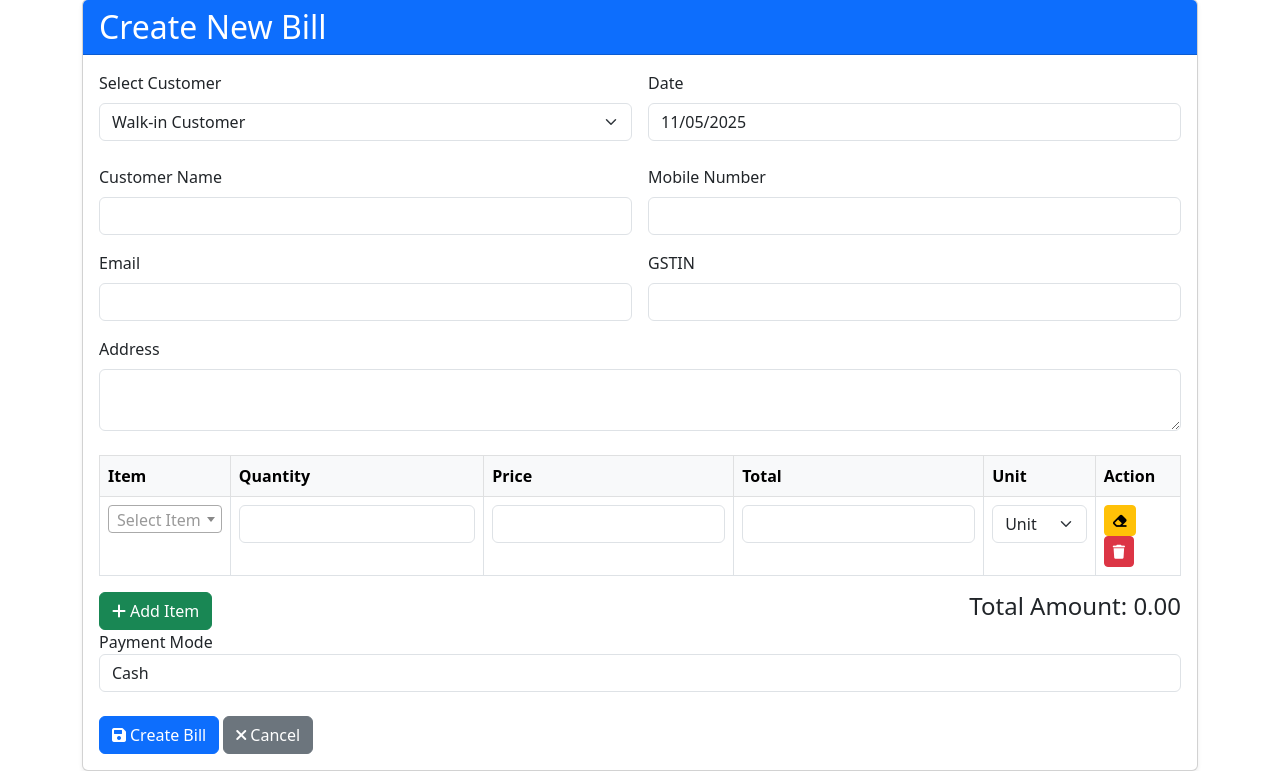
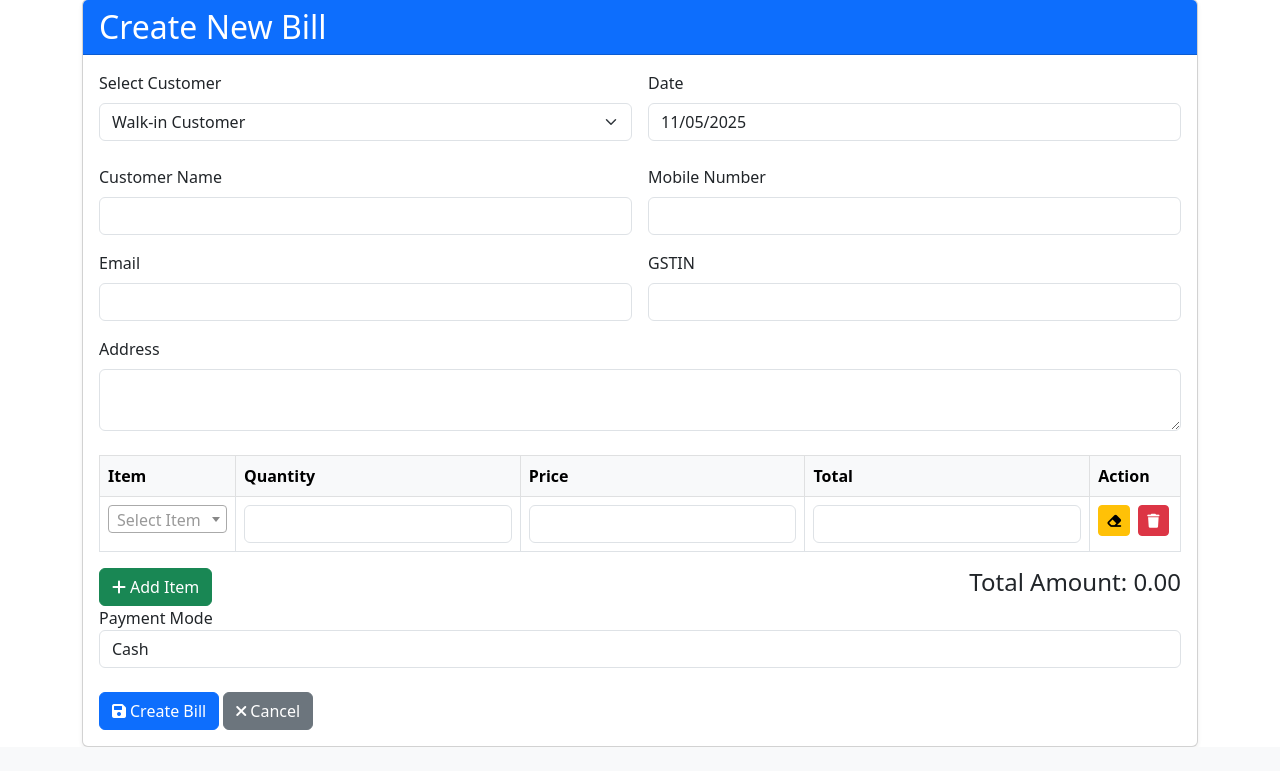
Before and after one commit to srmty/ERP, a Flask app: page /create_bill in a window 1280 px wide. Shown: the part 105-876 px from the top of the page. After the commit the page ends 852 px from the top, so only its background shows below. Run offline with Flask 3, Linux system fonts and the light colour scheme; a user stored in the database is signed in; some libraries are stand-ins or nearby versions.

Commit message:
Added stock validation and updated dependencies

```diff
--- a/app.py
+++ b/app.py
@@ -65,7 +65,6 @@ class Item(db.Model):
     hsn_sac_number = db.Column(db.String(20), nullable=True)  # HSN/SAC number
     tax_rate = db.Column(db.Float, nullable=True, default=0.0)  # percent
     created_at = db.Column(db.DateTime, default=datetime.utcnow)
-    default_unit = db.Column(db.String(32), nullable=True)  # New column for default unit
 
 class Customer(db.Model):
     id = db.Column(db.Integer, primary_key=True)
@@ -99,7 +98,6 @@ class BillItem(db.Model):
     quantity = db.Column(db.Integer, nullable=False)
     price = db.Column(db.Float, nullable=False)
     tax_rate = db.Column(db.Float, nullable=True, default=0.0)
-    unit = db.Column(db.String(32), nullable=True)  # New column for unit
     item = db.relationship('Item')
 
 class Quotation(db.Model):
@@ -210,11 +208,7 @@ def add_item():
         stock = int(request.form['stock'])
         hsn_sac_number = request.form['hsn_sac_number'] if request.form['hsn_sac_number'] else None
         tax_rate = float(request.form['tax_rate']) if request.form['tax_rate'] else 0.0
-        # Handle default unit
-        default_unit = request.form['default_unit']
-        if default_unit == 'Other':
-            default_unit = request.form['default_unit_other']
-        new_item = Item(name=name, description=description, price=price, stock=stock, hsn_sac_number=hsn_sac_number, tax_rate=tax_rate, default_unit=default_unit)
+        new_item = Item(name=name, description=description, price=price, stock=stock, hsn_sac_number=hsn_sac_number, tax_rate=tax_rate)
         db.session.add(new_item)
         db.session.commit()
         flash('Item added successfully!')
@@ -245,15 +239,13 @@ def create_bill():
         payment_mode = request.form.get('payment_mode')
         items = request.form.getlist('items[]')
         quantities = request.form.getlist('quantities[]')
-        units = request.form.getlist('units[]')
-        unit_others = request.form.getlist('unit_others[]')
 
-        # Check for stock availability before creating the bill
-        for idx, (item_id, quantity) in enumerate(zip(items, quantities)):
+        # Check stock levels before processing
+        for item_id, quantity in zip(items, quantities):
             if int(quantity) > 0:
                 item = Item.query.get(item_id)
                 if item and int(quantity) > item.stock:
-                    flash(f'Cannot bill more than available stock for item: {item.name} (Available: {item.stock}, Requested: {quantity})', 'danger')
+                    flash(f'Insufficient stock for {item.name}. Available: {item.stock}, Requested: {quantity}', 'danger')
                     return redirect(url_for('create_bill'))
 
         # Generate invoice number
@@ -282,12 +274,10 @@ def create_bill():
         )
         db.session.add(bill)
 
-        for idx, (item_id, quantity) in enumerate(zip(items, quantities)):
+        for item_id, quantity in zip(items, quantities):
             if int(quantity) > 0:
                 item = Item.query.get(item_id)
                 if item:
-                    # Determine the unit
-                    unit = units[idx] if units[idx] != 'Other' else unit_others[idx]
                     item_tax = item.tax_rate or 0.0
                     item_subtotal = item.price * int(quantity)
                     item_tax_amount = item_subtotal * (item_tax / 100)
@@ -298,16 +288,15 @@ def create_bill():
                         item=item,
                         quantity=int(quantity),
                         price=item.price,
-                        tax_rate=item_tax,
-                        unit=unit
+                        tax_rate=item_tax
                     )
                     db.session.add(bill_item)
+                    # Update stock
+                    item.stock -= int(quantity)
 
         total_amount = subtotal + total_tax
         bill.total_amount = total_amount
         db.session.commit()
-
-        # (REMOVED inventory update logic from here)
 
         flash('Bill created successfully!', 'success')
         return redirect(url_for('view_bills'))
@@ -772,6 +761,7 @@ def edit_item(id):
     if 'user_id' not in session:
         flash('Please login to edit items!', 'warning')
         return redirect(url_for('login'))
+
     item = Item.query.get_or_404(id)
     if request.method == 'POST':
         # Store old values
@@ -781,9 +771,9 @@ def edit_item(id):
             'price': item.price,
             'stock': item.stock,
             'hsn_sac_number': item.hsn_sac_number,
-            'tax_rate': item.tax_rate,
-            'default_unit': item.default_unit
+            'tax_rate': item.tax_rate
         }
+
         # Update item
         item.name = request.form['name']
         item.description = request.form['description']
@@ -791,11 +781,7 @@ def edit_item(id):
         item.stock = int(request.form['stock'])
         item.hsn_sac_number = request.form['hsn_sac_number'] if request.form['hsn_sac_number'] else None
         item.tax_rate = float(request.form['tax_rate']) if request.form['tax_rate'] else 0.0
-        # Handle default unit
-        default_unit = request.form['default_unit']
-        if default_unit == 'Other':
-            default_unit = request.form['default_unit_other']
-        item.default_unit = default_unit
+
         # Store new values
         new_values = {
             'name': item.name,
@@ -803,9 +789,9 @@ def edit_item(id):
             'price': item.price,
             'stock': item.stock,
             'hsn_sac_number': item.hsn_sac_number,
-            'tax_rate': item.tax_rate,
-            'default_unit': item.default_unit
+            'tax_rate': item.tax_rate
         }
+
         # Create history entry
         history = InventoryHistory(
             item_id=item.id,
@@ -1438,9 +1424,6 @@ def delete_bill(id):
 @login_required
 def delete_item(id):
     item = Item.query.get_or_404(id)
-    # Delete all related inventory history records
-    for history in item.history:
-        db.session.delete(history)
     db.session.delete(item)
     db.session.commit()
     flash('Item deleted successfully!', 'success')
--- a/requirements.txt
+++ b/requirements.txt
@@ -2,8 +2,8 @@ Flask==3.0.2
 Flask-SQLAlchemy==3.1.1
 Flask-Migrate==4.0.5
 Flask-Login==0.6.3
-reportlab==4.0.9
 python-dotenv==1.0.1
+reportlab==4.1.0
 Werkzeug==3.0.1
 gunicorn
 psycopg2-binary==2.9.9
--- a/templates/create_bill.html
+++ b/templates/create_bill.html
@@ -53,7 +53,6 @@
                             <th>Quantity</th>
                             <th>Price</th>
                             <th>Total</th>
-                            <th>Unit</th>
                             <th>Action</th>
                         </tr>
                     </thead>
@@ -63,7 +62,7 @@
                                 <select class="form-select item-select" name="items[]" required>
                                     <option value="">Select Item</option>
                                     {% for item in items %}
-                                    <option value="{{ item.id }}" data-price="{{ item.price }}" data-stock="{{ item.quantity }}" data-unit="{{ item.default_unit }}">
+                                    <option value="{{ item.id }}" data-price="{{ item.price }}" data-stock="{{ item.stock }}">
                                         {{ item.name }} ({{ item.price }})
                                     </option>
                                     {% endfor %}
@@ -77,15 +76,6 @@
                             </td>
                             <td>
                                 <input type="number" class="form-control total" name="totals[]" readonly>
-                            </td>
-                            <td>
-                                <select class="form-select unit-select" name="units[]" required>
-                                    <option value="Unit">Unit</option>
-                                    <option value="Packet">Packet</option>
-                                    <option value="Meter">Meter</option>
-                                    <option value="Other">Other</option>
-                                </select>
-                                <input type="text" class="form-control unit-other mt-1" name="unit_others[]" placeholder="Enter unit" style="display:none;">
                             </td>
                             <td>
                                 <button type="button" class="btn btn-warning btn-sm clear-row me-1" title="Clear Row">
@@ -159,31 +149,12 @@ document.addEventListener('DOMContentLoaded', function() {
 
         // Add event listeners
         addRowEventListeners(newRow);
-        addUnitEventListeners(newRow);
         tbody.appendChild(newRow);
         initSelect2();
     });
 
     // Add event listeners to initial row
     addRowEventListeners(table.querySelector('tbody tr'));
-
-    // Add event listener for unit select
-    function addUnitEventListeners(row) {
-        const unitSelect = row.querySelector('.unit-select');
-        const unitOther = row.querySelector('.unit-other');
-        if (unitSelect) {
-            unitSelect.addEventListener('change', function() {
-                if (this.value === 'Other') {
-                    unitOther.style.display = '';
-                    unitOther.required = true;
-                } else {
-                    unitOther.style.display = 'none';
-                    unitOther.required = false;
-                }
-            });
-        }
-    }
-    addUnitEventListeners(table.querySelector('tbody tr'));
 
     // Remove row
     table.addEventListener('click', function(e) {
@@ -211,54 +182,36 @@ document.addEventListener('DOMContentLoaded', function() {
         const quantityInput = row.querySelector('.quantity');
         const priceInput = row.querySelector('.price');
         const totalInput = row.querySelector('.total');
-        const unitSelect = row.querySelector('.unit-select');
-        const unitOther = row.querySelector('.unit-other');
 
         // Native change event
         itemSelect.addEventListener('change', function() {
             const option = this.options[this.selectedIndex];
             const price = option.getAttribute('data-price') || 0;
-            // Remove max restriction
-            quantityInput.removeAttribute('max');
+            const stock = option.getAttribute('data-stock') || 0;
+            quantityInput.setAttribute('max', stock);
             priceInput.value = price;
             // If quantity is already filled, update total
             if (quantityInput.value) {
-                totalInput.value = (price * quantityInput.value).toFixed(2);
+                const quantity = Math.min(parseInt(quantityInput.value), parseInt(stock));
+                quantityInput.value = quantity;
+                totalInput.value = (price * quantity).toFixed(2);
             } else {
                 totalInput.value = '';
             }
             updateGrandTotal();
-
-            // Pre-select default unit if available
-            const defaultUnit = option.getAttribute('data-unit');
-            if (defaultUnit) {
-                let found = false;
-                for (let i = 0; i < unitSelect.options.length; i++) {
-                    if (unitSelect.options[i].value === defaultUnit) {
-                        unitSelect.selectedIndex = i;
-                        unitOther.style.display = 'none';
-                        unitOther.value = '';
-                        found = true;
-                        break;
-                    }
-                }
-                if (!found) {
-                    unitSelect.value = 'Other';
-                    unitOther.style.display = '';
-                    unitOther.value = defaultUnit;
-                }
-            }
         });
 
         // Select2 event
         $(itemSelect).on('select2:select', function (e) {
             const option = this.options[this.selectedIndex];
             const price = option.getAttribute('data-price') || 0;
-            // Remove max restriction
-            quantityInput.removeAttribute('max');
+            const stock = option.getAttribute('data-stock') || 0;
+            quantityInput.setAttribute('max', stock);
             priceInput.value = price;
             if (quantityInput.value) {
-                totalInput.value = (price * quantityInput.value).toFixed(2);
+                const quantity = Math.min(parseInt(quantityInput.value), parseInt(stock));
+                quantityInput.value = quantity;
+                totalInput.value = (price * quantity).toFixed(2);
             } else {
                 totalInput.value = '';
             }
@@ -267,7 +220,15 @@ document.addEventListener('DOMContentLoaded', function() {
 
         quantityInput.addEventListener('input', function() {
             const price = priceInput.value || 0;
-            const quantity = this.value || 0;
+            const stock = parseInt(this.getAttribute('max')) || 0;
+            let quantity = parseInt(this.value) || 0;
+
+            // Ensure quantity doesn't exceed stock
+            if (quantity > stock) {
+                quantity = stock;
+                this.value = stock;
+            }
+
             totalInput.value = (price * quantity).toFixed(2);
             updateGrandTotal();
         });
```
Also changed, not shown: templates/add_item.html (+0 -26 lines), templates/edit_item.html (+0 -28 lines).
